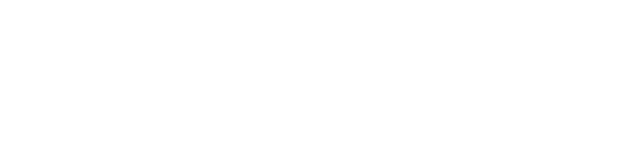
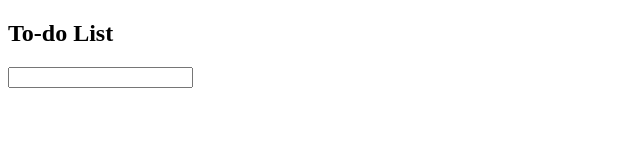
Before and after one commit to maundu55/To-Do-List, a plain HTML site: page index.html in a window 1280 px wide. Shown: the whole page, without its empty margins (0-640 px from the left). Drawn offline with Linux system fonts and the light colour scheme.

Commit message:
create todo list app

```diff
--- a/index.html
+++ b/index.html
@@ -6,6 +6,15 @@
     <title>Todo List</title>
 </head>
 <body>
+    <section class="todo">
+        <h2>To-do List</h2>
+        <div class="input" >
+            <input type="text" class="input-field" id="todoInput" />
+        </div>
 
+    </section>
+    <footer>
+
+    </footer>
 </body>
 </html>
```
